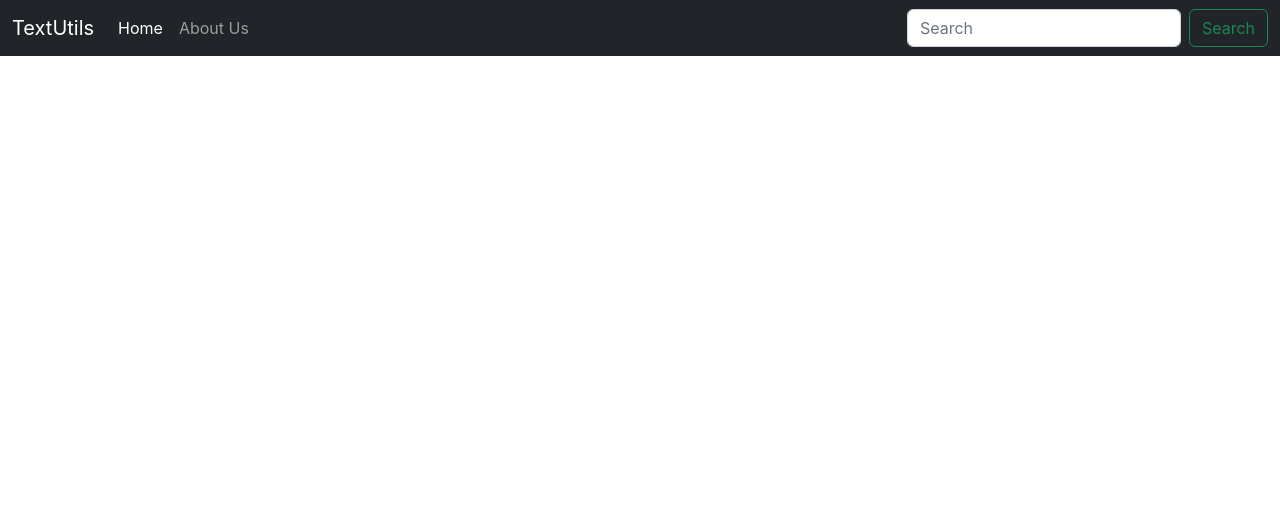
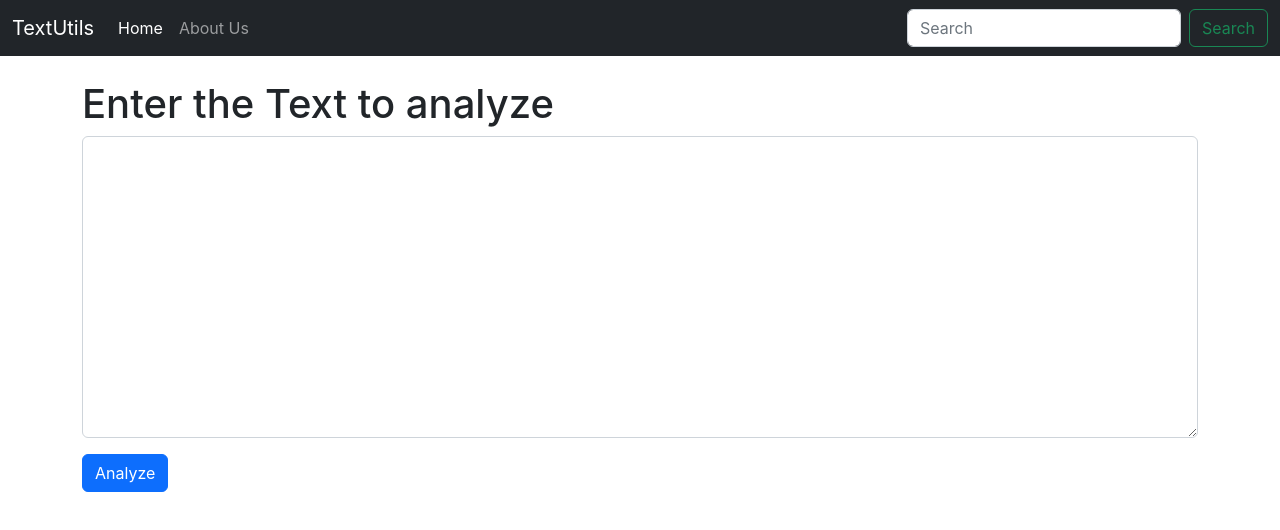
Before and after one commit to Mohammedvaraliya/TextUtils-ReactApp, a React (Create React App) app: page / in a window 1280 px wide. Shown: the top 530 px of the page. Built offline with nearby package versions, Linux system fonts and the light colour scheme.

Commit message:
Add button uppercase

```diff
--- a/src/App.js
+++ b/src/App.js
@@ -1,9 +1,11 @@
 import Navbar from "./components/Navbar";
+import TestForm from "./components/TestForm";
 
 function App() {
   return (
     <>
       <Navbar title="TextUtils" aboutText="About Us"/>
+      <TestForm heading="Enter the Text to analyze"/>
     </>
   );
 }
--- /dev/null
+++ b/src/components/TestForm.js
@@ -0,0 +1,28 @@
+import React, {useState} from 'react'
+
+
+export default function TestForm(props) {
+    const handleUpClick = () => {
+        console.log("Analyze button clicked");
+        let upperText = text.toUpperCase();
+        setText(upperText);
+    }
+
+    const handleOnChange = (event) => {
+        console.log("On Change")
+        setText(event.target.value)
+    }
+
+    const [text, setText] = useState("");
+    return (
+        <>
+            <div className="container my-4">
+                <h1>{props.heading}</h1>
+                <div className="mb-3">
+                    <textarea className="form-control" value={text} onChange={handleOnChange} id="myBox" rows="12"></textarea>
+                </div>
+                <button className="btn btn-primary" onClick={handleUpClick}>Analyze</button>
+            </div>
+        </>
+    )
+}
```
